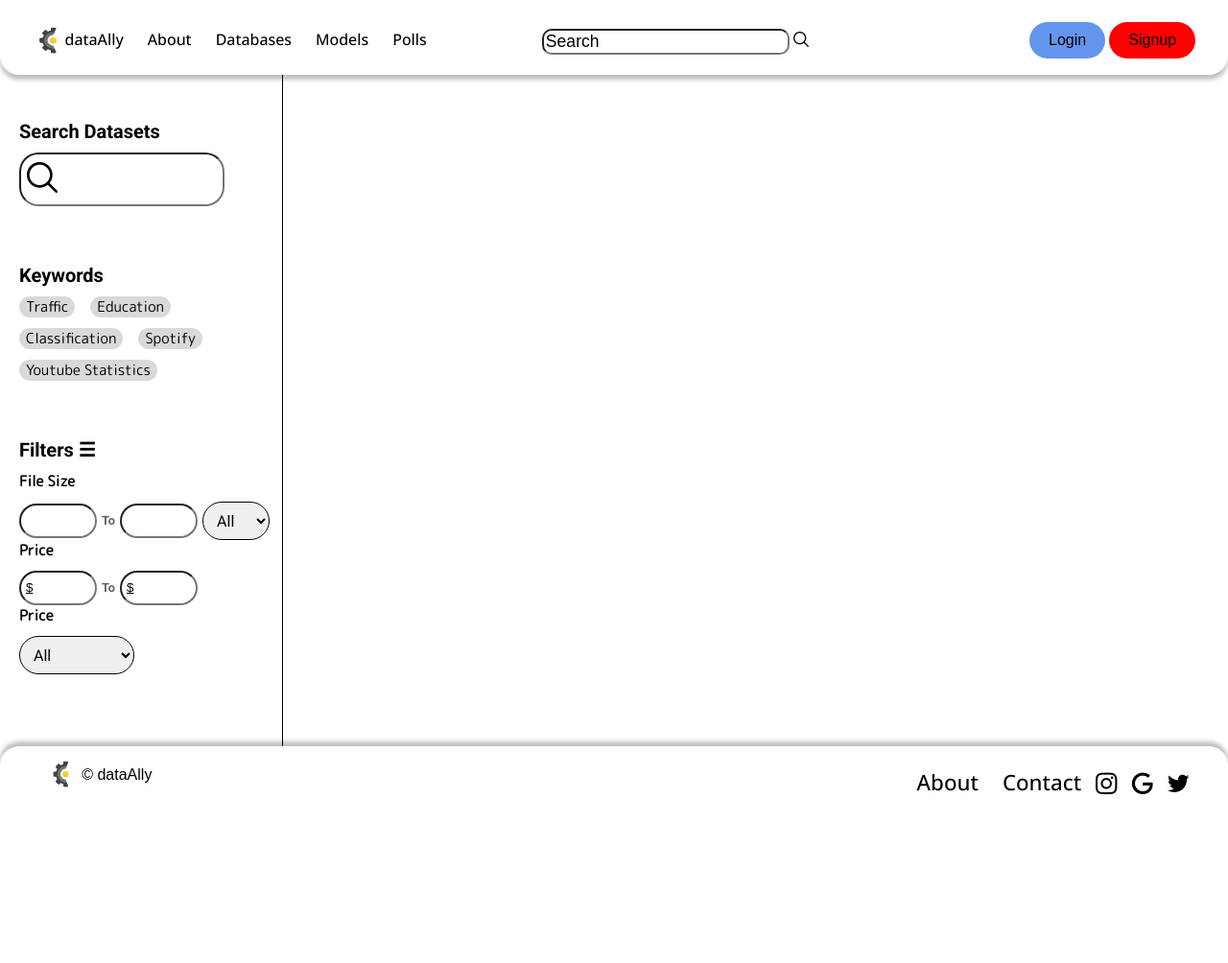
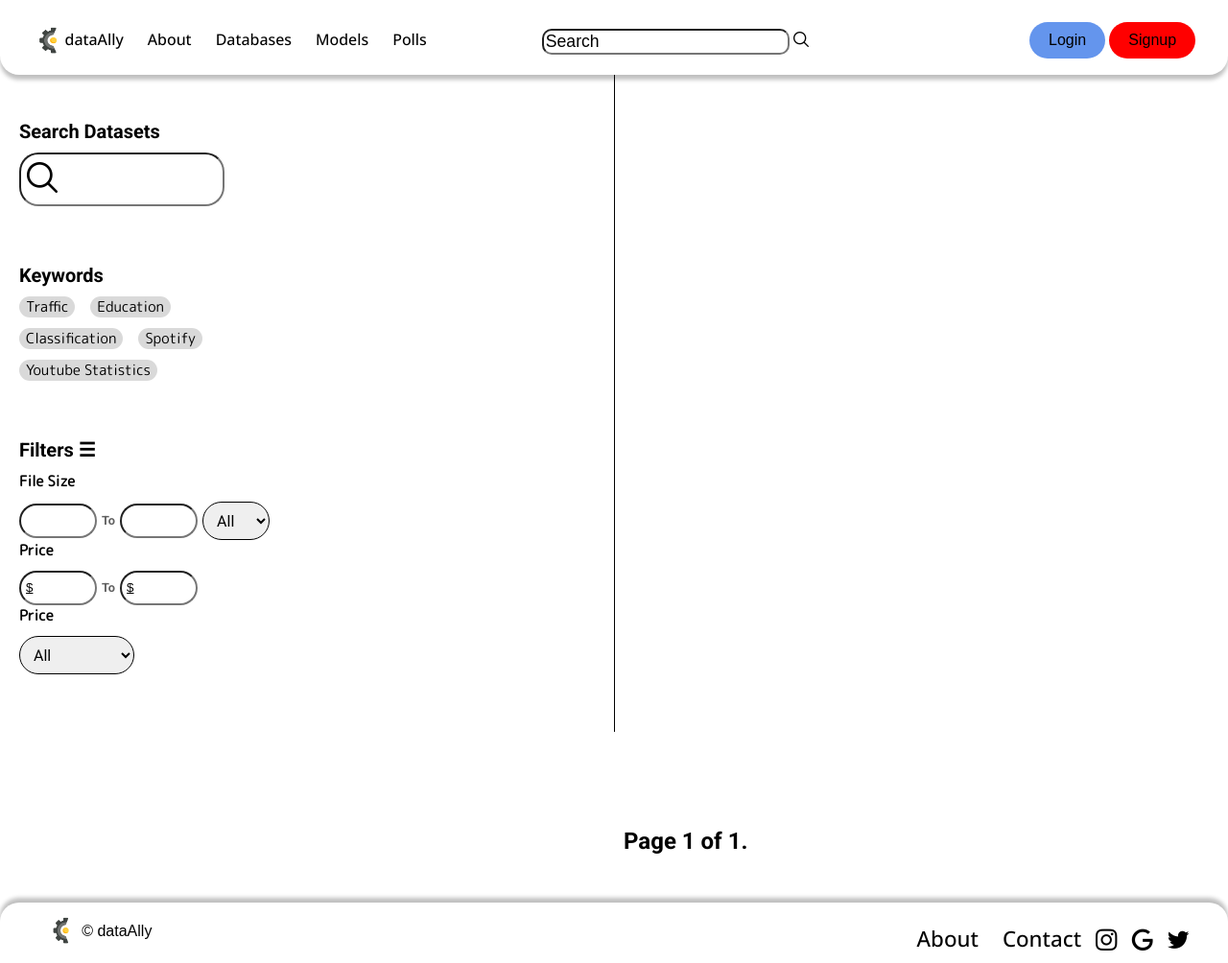
Before and after one commit to Dracgamer5643/Dataset_Startup_Website, a Django app: page /databases/ in a window 1280 px wide. Shown: the whole page at 96% size. Before the commit the page ends 828 px from the top, so only its background shows below. Run offline with Django 4.2, Linux system fonts and the light colour scheme; data that the repository does not hold is empty; some libraries are stand-ins or nearby versions.

Commit message:
Added Datasets pages pagaletion in views.py

```diff
--- a/Databases/views.py
+++ b/Databases/views.py
@@ -1,6 +1,14 @@
 from django.shortcuts import render
 from Home.models import pop_datasets
+from django.core.paginator import Paginator
 
 def Databases(request):
-    dbs = pop_datasets.objects.all()
-    return render(request, 'databases.html', {'dbs': dbs})
+    dbs = pop_datasets.objects.order_by('-db_rating')[:9]
+
+    items_per_page = 9
+    paginator = Paginator(dbs, items_per_page)
+
+    page_number = request.GET.get('page')
+    page_obj = paginator.get_page(page_number)
+
+    return render(request, 'databases.html', {'dbs': dbs, 'page_obj': page_obj})
--- a/static/css/datasets.css
+++ b/static/css/datasets.css
@@ -4,12 +4,13 @@
 
 .main-all-con{
     display: flex;
+    margin-bottom: 100px;
 }
 
 .left_bar_con{
     border-right: 1.5px solid black;
-    width: 23%;
-    height: 700px;
+    width: 50%;
+    height: auto;
 }
 
 .search-con{
@@ -139,6 +140,7 @@
     border-radius: 25px;
     background: #D9D9D9;
     cursor: pointer;
+    margin-bottom: 70px;
 }
 
 .data-card:hover{
@@ -179,3 +181,41 @@
     border-bottom-left-radius: 20px;
     border-bottom-right-radius: 20px;
 }
+
+.rating{
+    background-color: #000;
+    color: white;
+    width: 35%;
+    padding: 5px;
+    border-radius: 20px;
+}
+
+.right_data_con{
+    /*overflow-y: scroll; */
+}
+
+.pages-con{
+    display: flex;
+}
+
+.pagination{
+    width: 30%;
+    position: relative;
+    left: 650px;
+    margin-bottom: 50px;
+}
+
+.page-no{
+    background-color: #bfbfbf;
+    font-family: 'Roboto', sans-serif;
+    font-size: 1.5rem;
+    padding: 10px;
+    border-radius: 20px;
+}
+
+.current{
+    border-radius: 20px;
+    font-family: 'Roboto', sans-serif;
+    font-size: 1.5rem;
+    font-weight: 900;
+}
--- a/templates/databases.html
+++ b/templates/databases.html
@@ -68,16 +68,34 @@
 
     <div class="right_data_con">
             <div class="data-card-con">
-                {% for db in dbs %}
+                {% for db in page_obj %}
                 <div class="data-card">
                     <h2>{{db.db_name}}</h2>
                     <h3>{{db.db_price}} $</h3>
                     <p>{{db.db_disc}}</p>
+                    <p class="rating">Rating {{db.db_rating}}⭐️</p>
                     <img class="database-img" src="/media/{{db.db_logo}}" alt="Image">
                 </div>
                 {% endfor %}
             </div>
     </div>
 </div>
+<div class="pagination">
+    <span class="step-links">
+    {% if page_obj.has_previous %}
+        <a class="anchor page-no" href="?page=1" >&laquo; First</a>
+        <a class="anchor page-no" href="?page={{ page_obj.previous_page_number }}">Previous</a>
+    {% endif %}
+
+    <span class="current">
+        Page {{ page_obj.number }} of {{ page_obj.paginator.num_pages }}.
+    </span>
+
+    {% if page_obj.has_next %}
+        <a class="anchor page-no" href="?page={{ page_obj.next_page_number }}">Next</a>
+        <a class="anchor page-no" href="?page={{ page_obj.paginator.num_pages }}">Last &raquo;</a>
+    {% endif %}
+    </span>
+</div>
 </div>
 {% endblock body %}
```
Also changed, not shown: media/images/logos/Library_DBMS.png (added), media/images/logos/Screenshot_2023-07-17_230945.png (added), media/images/logos/Screenshot_2023-09-02_155354.png (added), 1 other file.
